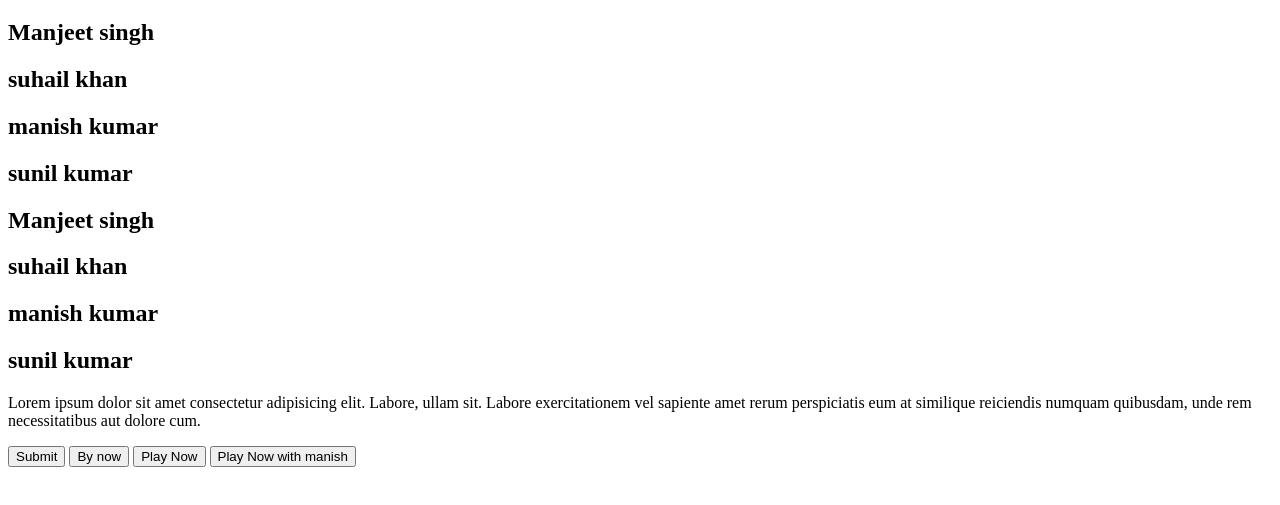
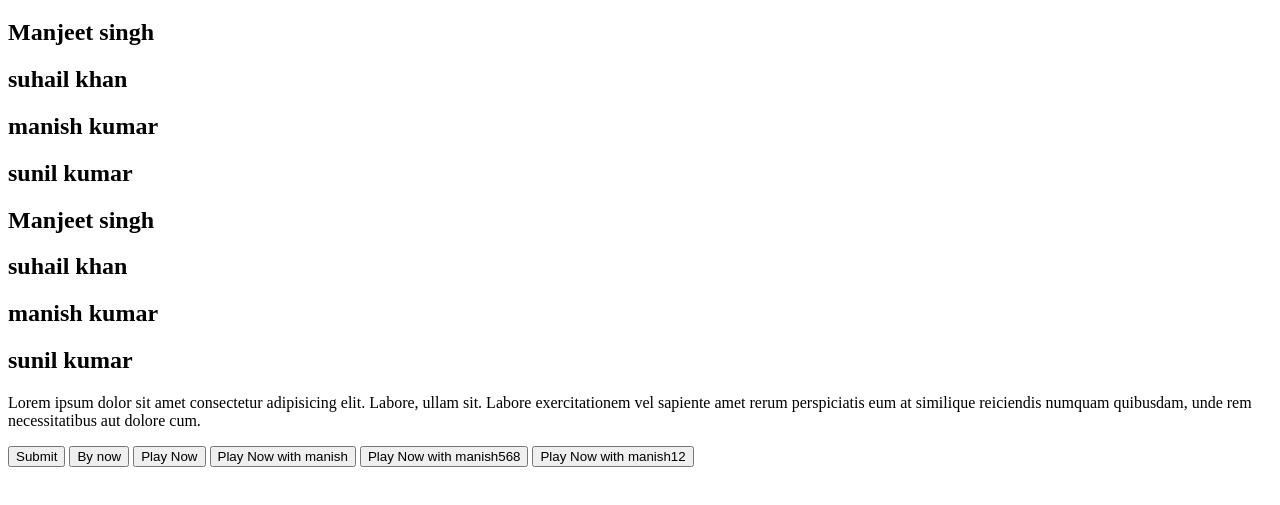
Before and after one commit to sunilkumar9898/github_collaburation, a plain HTML site: page index.html in a window 1280 px wide. Shown: the part 61-566 px from the top of the page. Drawn offline with Linux system fonts and the light colour scheme.

Commit message:
setup project

```diff
--- a/index.html
+++ b/index.html
@@ -21,5 +21,7 @@
     <button>By now</button>
     <button>Play Now</button>
     <button>Play Now with manish</button>
+    <button>Play Now with manish568</button>
+    <button>Play Now with manish12</button>
 </div>
 </html>
```
